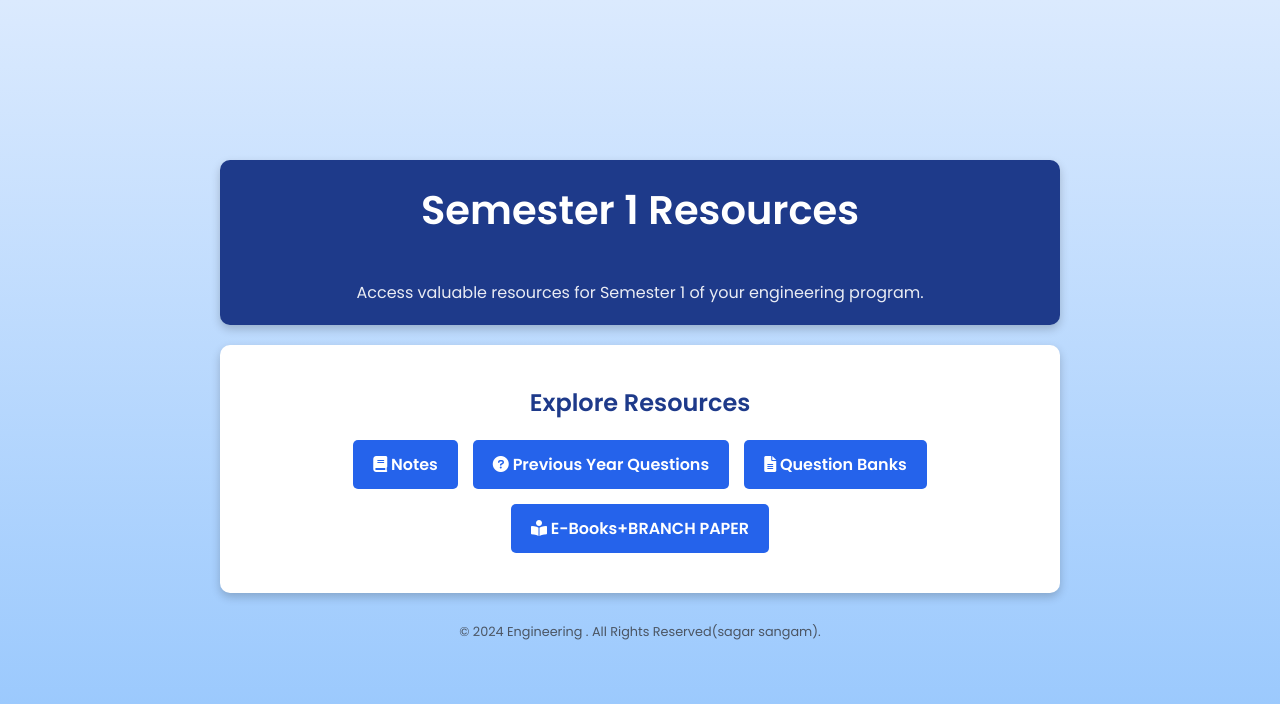
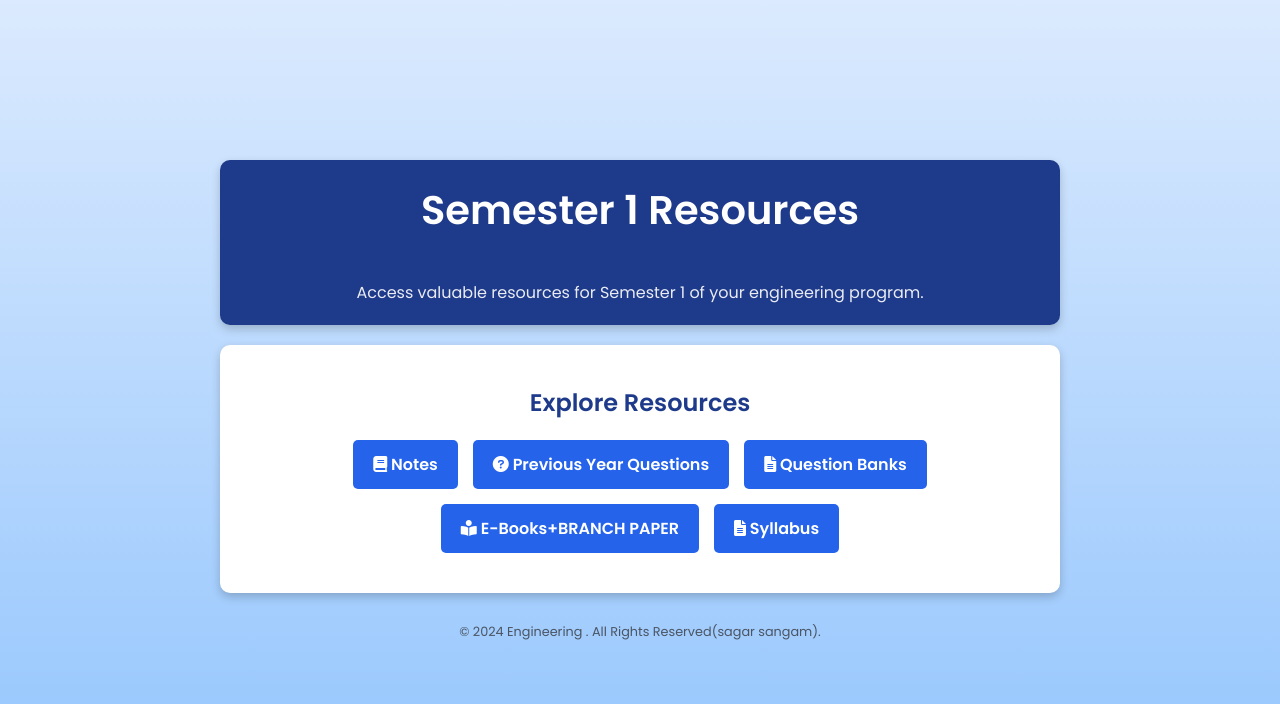
Before and after one commit to 98-sagar/PROJECTVS, a plain HTML site: page sem1_ele.html in a window 1280 px wide. Drawn offline with Linux system fonts and the light colour scheme.

Commit message:
sem1_ele.html

```diff
--- a/sem1_ele.html
+++ b/sem1_ele.html
@@ -30,6 +30,11 @@
                 <a href="https://drive.google.com/drive/folders/1WjMvLXhSshLhCaO76KNYVO5D1hmZBF7w">
                     <i class="fas fa-book-reader"></i> E-Books+BRANCH PAPER
                 </a>
+                <a href="https://drive.google.com/file/d/1YPFoIdFh_VRAJjOubk6vZ0GlCMdbc40j/view?usp=drivesdk">
+                    <i class="fas fa-file-alt"></i> Syllabus
+                </a>
+
+
             </div>
         </section>
     </main>
```
